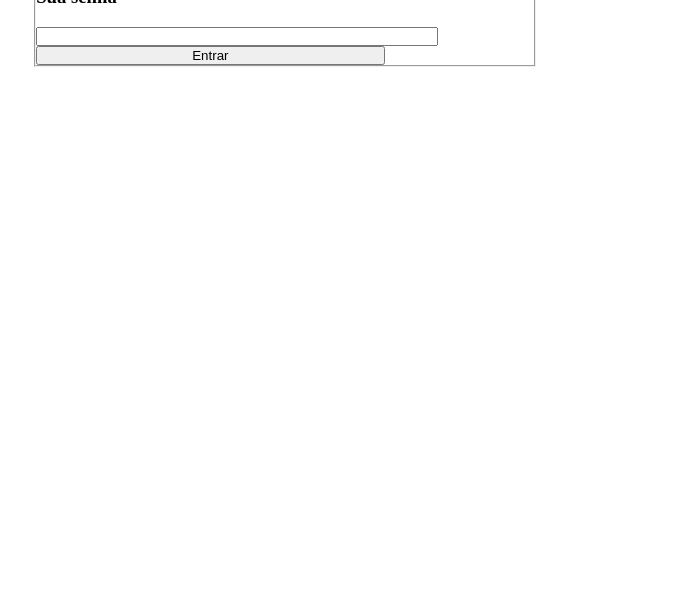
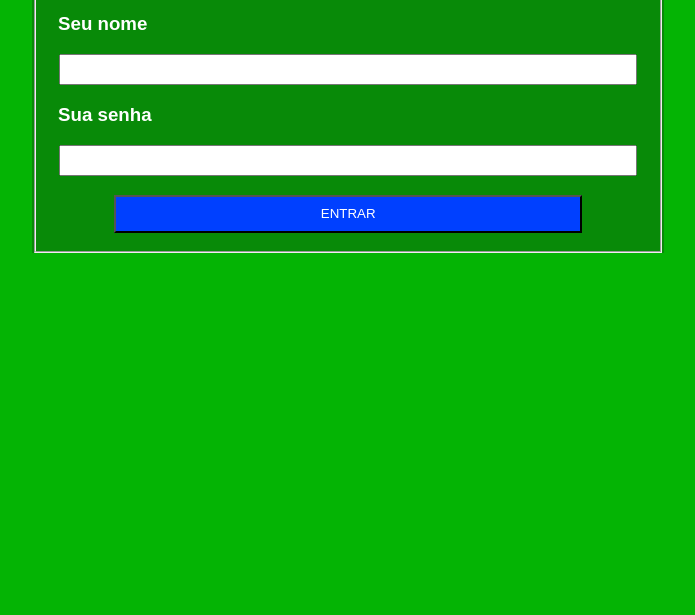
Before and after one commit to WerbssonSaymon/PagLogin, a plain HTML site: page arquivo_login2/index.html in a window 1280 px wide. Shown: the part 185-800 px from the top of the page, without its empty margins (355-1050 px from the left). Drawn offline with Linux system fonts and the light colour scheme.

Commit message:
estilizando a pagina login2

```diff
--- a/arquivo_login2/estilo.css
+++ b/arquivo_login2/estilo.css
@@ -1,19 +1,42 @@
 * {
 	padding: 0;
+	font-family: Arial, sans-serif;
+}
+body {
+	background-color: #04B404;
 }
 form {
+	background-color: #088A08;
 	display: block;
 	margin-left: 30%;
 	margin-right: 30%;
+	width: 50%;
+	margin-top: 8%;
+	margin-bottom: 8%;
 }
 h1 {
+	padding: 1%;
 	text-align: center;
 	font-size: 25pt;
+	color: white;
+}
+h3 {
+	margin-left: 3.5%;
+	color: white;
 }
 input {
-	width: 80%;
+	padding: 1%;
+	width: 90%;
+	display: block;
 	margin: auto;
 }
 button {
-	width: 70%;
+	padding: 1.5%;
+	width: 75%;
+	background-color: #0040FF;
+	color: white;
+	display: block;
+	margin: auto;
+	margin-top: 3%;
+	margin-bottom: 3%;
 }
--- a/arquivo_login2/index.html
+++ b/arquivo_login2/index.html
@@ -13,7 +13,7 @@
 				<input type="text" name="nome">
 				<h3> Sua senha </h3>
 				<input type="password" name="senha">
-				<button> Entrar </button>
+				<button> ENTRAR </button>
 			</fieldset>
 		</form>
 	</body>
```
